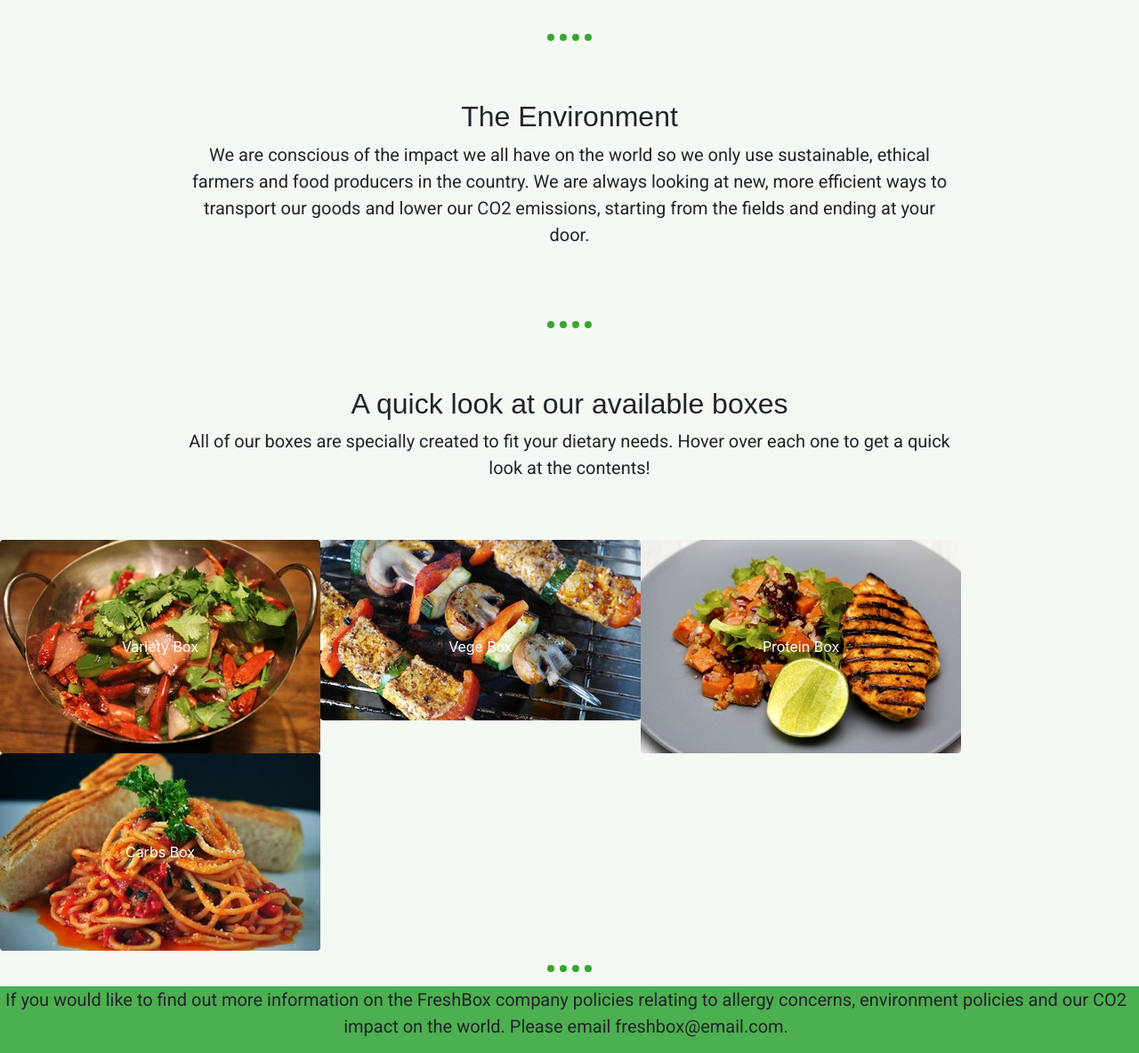
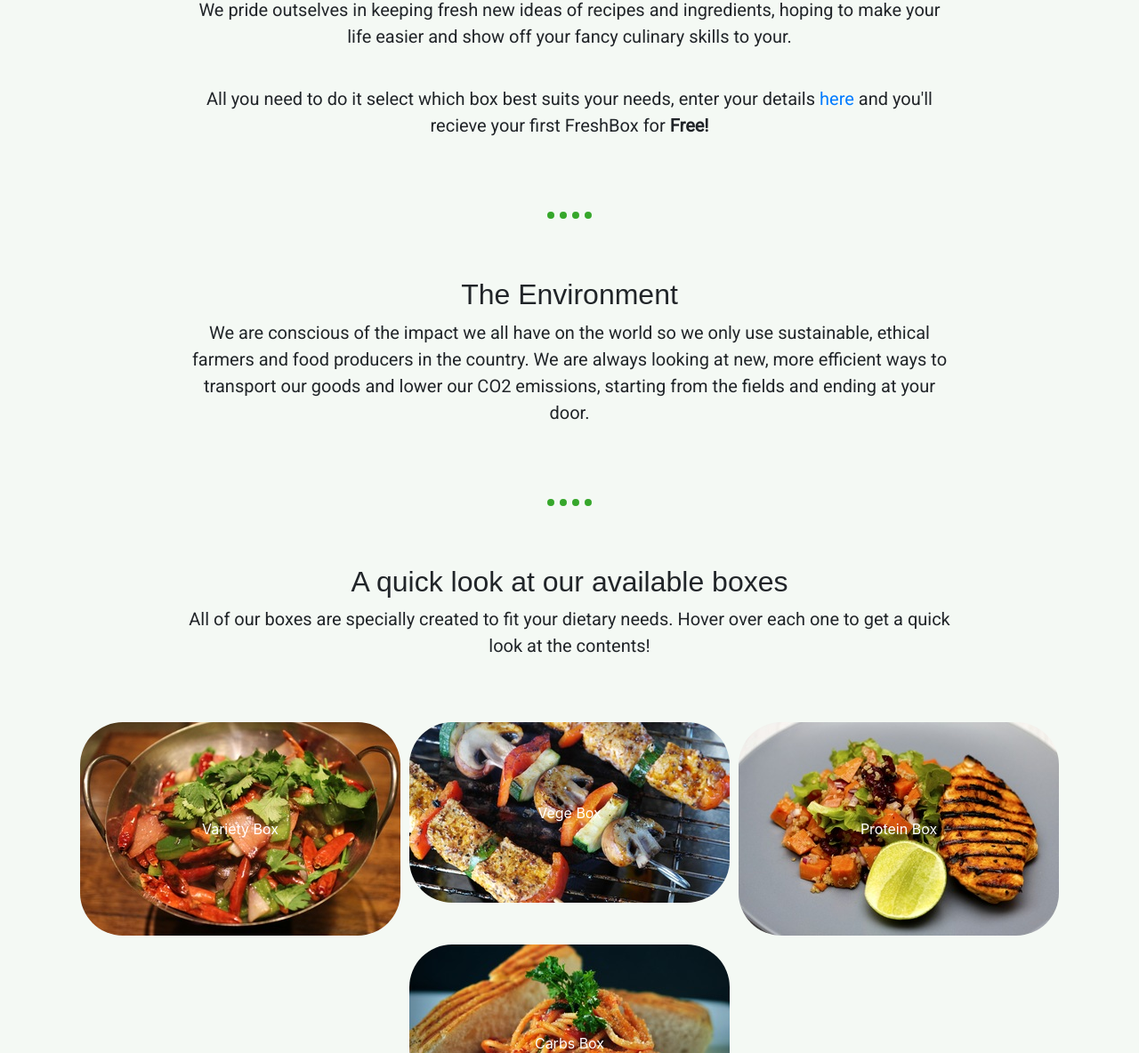
Before and after one commit to Code-Institute-Submissions/fresh-box-mp1, a plain HTML site: page index.html in a window 1280 px wide. Shown: the part 906-2090 px from the top of the page at 89% size. Drawn offline with nearby package versions, Linux system fonts and the light colour scheme; a web font is replaced by a local one.

Commit message:
css styling to box images

```diff
--- a/assets/css/style.css
+++ b/assets/css/style.css
@@ -6,8 +6,8 @@ body {
   text-align: center;
 }
 
-.background-home-image {
-  background-image: url(../images/background-home-image.jpg);
+.hero-image {
+  background-image: url(../images/hero-image.jpg);
   background-repeat: no-repeat;
   background-size: cover;
   max-width: 100%;
@@ -35,6 +35,7 @@ body {
   border-width: 5px;
   border-style: double;
   padding: 10px 10px 0;
+  border-radius: 3rem;
 }
 
 .hero-image-title {
@@ -52,7 +53,7 @@ body {
   text-align: center;
 }
 
-.centered {
+.hero-text-centered {
   position: absolute;
   top: 50%;
   left: 50%;
@@ -86,8 +87,26 @@ p {
   width: 75%;
   text-align: center;
 }
+
+.column {
+  float: left;
+  padding: 5px;
+}
+
+
+.box-image-container {
+  position: relative;
+  justify-content: center;
+}
+
+
 .box-images {
   position: relative;
+  width: 100%;
+}
+
+.border-radius {
+    border-radius: 3rem;
 }
 
 .box-text {
@@ -112,6 +131,7 @@ p {
   align-items: center;
   justify-content: center;
   visibility: hidden;
+  border-radius: 3rem;
 }
 
 .box-images:hover .overlay {
@@ -123,8 +143,10 @@ p {
 }
 
 .overlay-text {
-    padding: 5px 15px;
+  padding: 5px 15px;
 }
+
+/* Footer */
 
 footer {
   padding-right: 0;
--- a/index.html
+++ b/index.html
@@ -54,6 +54,7 @@
             <li class="nav-item">
               <a href="#" class="nav-link">Order Now!</a>
             </li>
+            <ul>
               <li class="list-inline-item">
                 <a class="social-logo" target="_blank" href="#">
                   <i class="fa fa-facebook" aria-hidden="true"></i>
@@ -91,6 +92,7 @@
                 </a>
               </li>
             </ul>
+          </ul>
         </div>
       </nav>
     </header>
@@ -98,9 +100,9 @@
 
     <!--------------------Background Image and text----------->
 
-    <div class="background-home-image">
+    <div class="hero-image">
       <div class="opaque-overlay">
-        <div class="hero-image-text-container centered">
+        <div class="hero-image-text-container hero-text-centered">
           <h1 class="h1 hero-image-title"><strong>FreshBox</strong></h1>
           <p class="hero-image-text">Healthy Food. Made Easy!</p>
         </div>
@@ -117,6 +119,18 @@
           At FreshBox we understand that it's not easy to fit a healthy diet
           into a hectic lifestyle. We have designed each box to give you a
           variety of ingredients to make your life easier.
+        </p>
+        <br />
+        <p>
+          We pride outselves in keeping fresh new ideas of recipes and
+          ingredients, hoping to make your life easier and show off your fancy
+          culinary skills to your.
+        </p>
+        <br />
+        <p>
+          All you need to do it select which box best suits your needs, enter
+          your details <a href="#"> here</a> and you'll recieve your first
+          FreshBox for <strong>Free!</strong>
         </p>
       </div>
       <hr />
@@ -144,14 +158,14 @@
     </div>
 
     <!------------------Boxes images----------------->
-    <div class="container-fluid mx-auto d-block">
-      <div class="row">
+
+    <div class="row container-fluid box-image-container mx-auto">
+      <div class="column">
         <div class="box-images">
-          <div class="column">
           <img
             src="/assets/images/variety-box.jpg"
             alt="variety box"
-              class="rounded"
+            class="border-radius"
           />
           <span class="box-text">Variety Box</span>
           <div class="overlay">
@@ -163,29 +177,30 @@
           </div>
         </div>
       </div>
+
+      <div class="column">
         <div class="box-images">
-          <div class="column">
           <img
             src="/assets/images/vege-box.jpg"
             alt="variety box"
-              class="rounded"
+            class="border-radius"
           />
           <div class="box-text">Vege Box</div>
           <div class="overlay">
             <span class="overlay-text"
               >Minimalise your impact on the planet with all of the delicious
-                good feels of staying green. Packed full of flavour, vitamins
-                and nutrients.</span
+              good feels of staying green. Packed full of flavour, vitamins and
+              nutrients.</span
             >
           </div>
         </div>
       </div>
+      <div class="column">
         <div class="box-images">
-          <div class="column">
           <img
             src="/assets/images/protein-box.jpg"
             alt="variety box"
-              class="rounded"
+            class="border-radius"
           />
           <div class="box-text">Protein Box</div>
           <div class="overlay">
@@ -196,27 +211,35 @@
           </div>
         </div>
       </div>
+      <div class="column">
         <div class="box-images">
-          <div class="column">
           <img
             src="/assets/images/carbs.jpg"
             alt="variety box"
-              class="rounded"
+            class="border-radius"
           />
           <div class="box-text">Carbs Box</div>
           <div class="overlay">
             <span class="overlay-text"
-                >In this lockdown, nobody is going to Marbs anytime soon. Why
-                not make the most out of this energy building, deliciously
-                flavoursome box!</span
+              >In this lockdown, nobody is going to Marbs anytime soon. Why not
+              make the most out of this energy building, deliciously flavoursome
+              box!</span
             >
           </div>
         </div>
       </div>
     </div>
+    <hr />
+
+    <div class="container">
+      <div>
+        <h2>Dont take our word for it!</h2>
+        <p>Here's a few words from our existing customers...</p>
       </div>
-
-    <hr />
+      <div class="row">
+        <div class="col"></div>
+      </div>
+    </div>
 
     <!--Footer-->
     <footer class="container-fluid">
```
Also changed, not shown: assets/images/background-home-image.jpg (deleted), assets/images/hero-image.jpg (added). Lines whose indentation alone changed are shown as unchanged.
